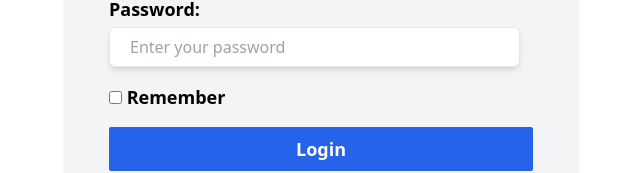
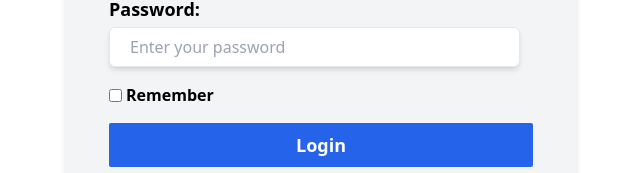
Before and after one commit to riyyan-optiverse/Landing-page-reactjs, a React (Vite) app: page /login in a window 1280 px wide. Shown: the part 201-374 px from the top of the page, without its empty margins (319-959 px from the left). Built offline with nearby package versions, Linux system fonts and the light colour scheme.

Commit message:
modified some changes

```diff
--- a/src/components/loginPage.jsx
+++ b/src/components/loginPage.jsx
@@ -8,9 +8,9 @@ export const LoginPage = () => {
         <p className="text-3xl font-semibold ">Login</p>
       </div>
       <LoginInputField />
-      <div className="p-2 md:px-9 ">
+      <div className="p-2 md:px-9 flex gap-1 items-center">
         <input type="checkbox" className="cursor-pointer" />
-        <span className="text-lg font-semibold"> Remember</span>
+        <span className="text-base font-semibold"> Remember</span>
       </div>
       <div className="p-2 md:px-9">
         <button className="w-[100%] p-2 bg-blue-600 rounded-sm hover:bg-blue-700 ">
--- a/src/components/signUpPage.jsx
+++ b/src/components/signUpPage.jsx
@@ -8,9 +8,9 @@ export const SignUpPage = () => {
         <p className="text-3xl font-semibold ">Sign Up</p>
       </div>
       <LoginInputField />
-      <div className="p-2 md:px-9 ">
+      <div className="p-2 md:px-9 flex gap-1 items-center">
         <input type="checkbox" className="cursor-pointer" />
-        <span className="text-lg font-semibold"> Remember</span>
+        <span className="text-base font-semibold"> Remember</span>
       </div>
       <div className="p-2 md:px-9">
         <button className="w-[100%] p-2 bg-blue-600 rounded-sm hover:bg-blue-700 ">
```
